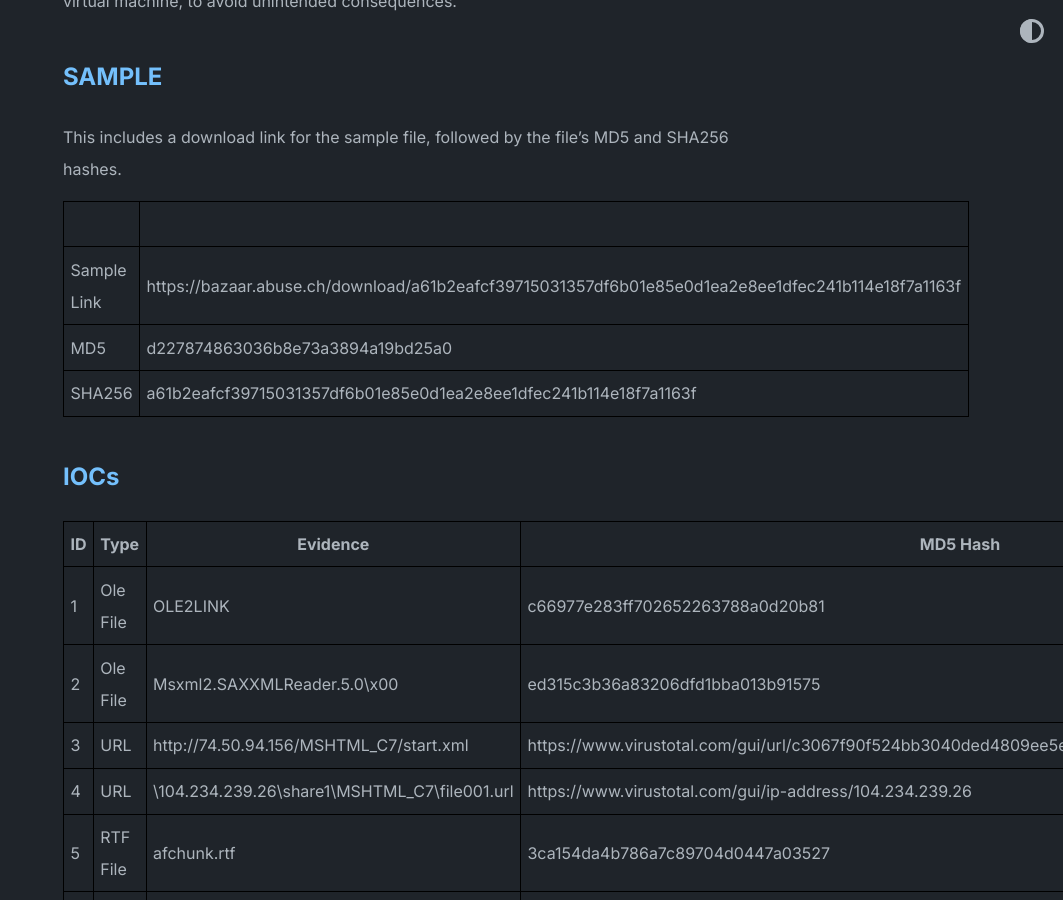
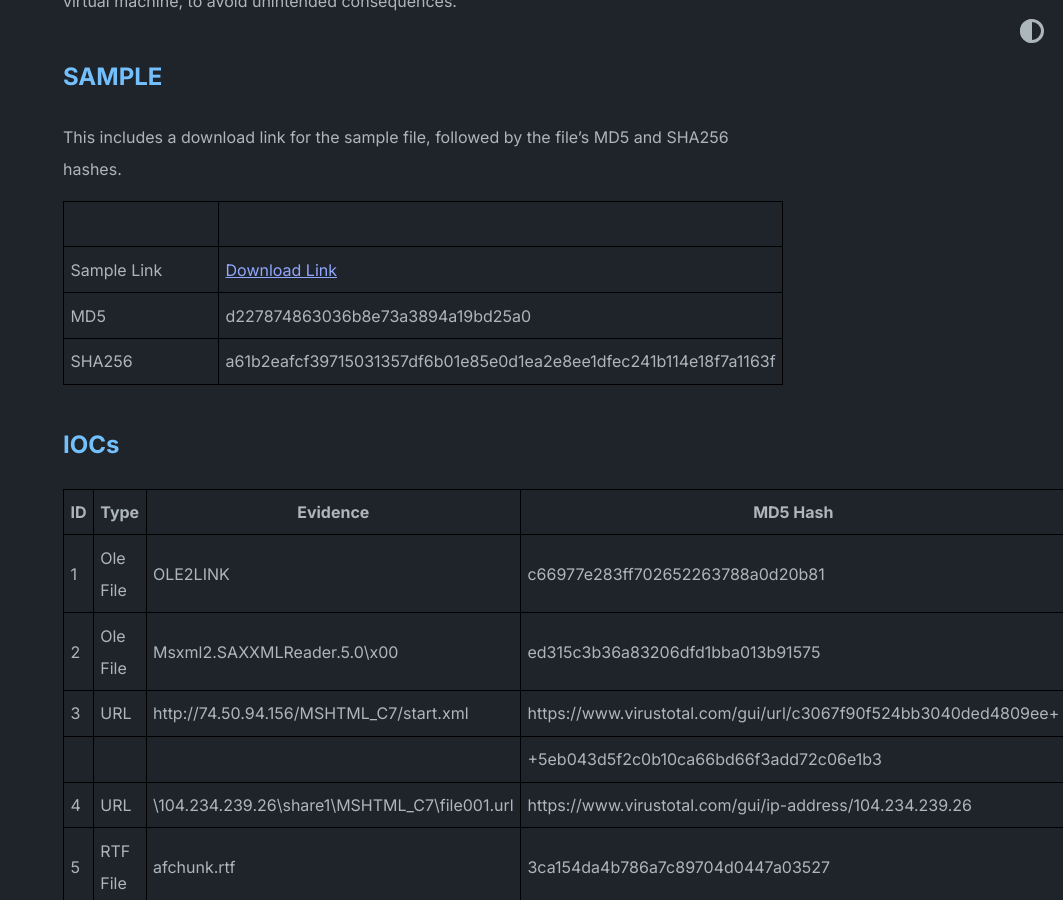
Before and after one commit to mystickev/mystickev.github.io, a Jekyll site: the page built from _posts/2023-07-13-CVE-2023-36884-ANALYSIS.md, in a window 1280 px wide and 900 px high, scrolled down 942 px. Shown: the whole window, without its empty margins (217-1280 px from the left). Built offline with Jekyll 4.4.1, drawn with Linux system fonts in a browser that asks for light colours; our own code applies the rules of GitHub Pages for plain Markdown files; some of the changed text lies outside the part shown.

Commit message:
Update 2023-07-13-CVE-2023-36884-ANALYSIS.md

```diff
--- a/_posts/2023-07-13-CVE-2023-36884-ANALYSIS.md
+++ b/_posts/2023-07-13-CVE-2023-36884-ANALYSIS.md
@@ -18,7 +18,7 @@ This includes a download link for the sample file, followed by the file's MD5 an
 
 |              |                                                                                                                     |
 |--------------|---------------------------------------------------------------------------------------------------------------------|
-| Sample Link  | https://bazaar.abuse.ch/download/a61b2eafcf39715031357df6b01e85e0d1ea2e8ee1dfec241b114e18f7a1163f                   |
+| Sample Link  | [Download Link](https://bazaar.abuse.ch/download/a61b2eafcf39715031357df6b01e85e0d1ea2e8ee1dfec241b114e18f7a1163f 'Malware Bazaar') |
 | MD5          | d227874863036b8e73a3894a19bd25a0                                                                                    |
 | SHA256       | a61b2eafcf39715031357df6b01e85e0d1ea2e8ee1dfec241b114e18f7a1163f                                                    |
 
@@ -28,7 +28,8 @@ This includes a download link for the sample file, followed by the file's MD5 an
 |----|----------|----------------------------------------------------------------------------------------------|-----------------------------------------------------------------------------------------------------|
 | 1  | Ole File | OLE2LINK                                                                                     | c66977e283ff702652263788a0d20b81                                                                    |
 | 2  | Ole File | Msxml2.SAXXMLReader.5.0\x00                                                                  | ed315c3b36a83206dfd1bba013b91575                                                                    |
-| 3  | URL      | http://74.50.94.156/MSHTML_C7/start.xml                                                      | https://www.virustotal.com/gui/url/c3067f90f524bb3040ded4809ee5eb043d5f2c0b10ca66bd66f3add72c06e1b3 |
+| 3  | URL      | http://74.50.94.156/MSHTML_C7/start.xml                                                      | https://www.virustotal.com/gui/url/c3067f90f524bb3040ded4809ee+
+|    |          |                                                                                              | +5eb043d5f2c0b10ca66bd66f3add72c06e1b3 |
 | 4  | URL      | \\104.234.239.26\share1\MSHTML_C7\file001.url                                                | https://www.virustotal.com/gui/ip-address/104.234.239.26                                            |
 | 5  | RTF File | afchunk.rtf                                                                                  | 3ca154da4b786a7c89704d0447a03527                                                                    |
 |    |          |                                                                                              |                                                                                                     |
```
